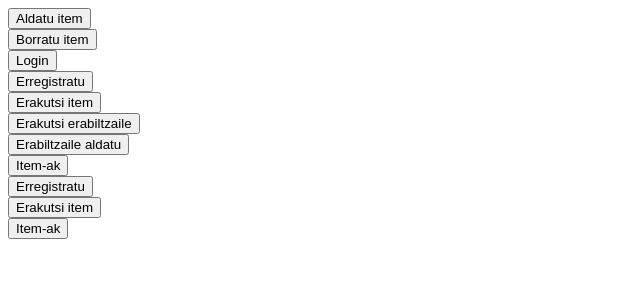
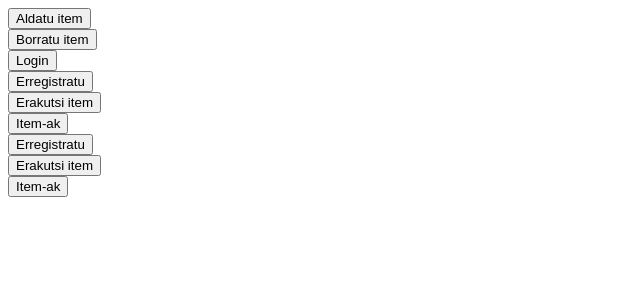
Before and after one commit to lagonzal42/segurProiektu, a PHP site: page / in a window 1280 px wide. Shown: the top 300 px of the page, without its empty margins (0-640 px from the left). Run offline with PHP 8.4, Linux system fonts and the light colour scheme.

Commit message:
Aldaketa bat deseginda zeregina betetzeko

```diff
--- a/app/index.html
+++ b/app/index.html
@@ -25,22 +25,10 @@
         <button type="button">Erakutsi item</button>
     </a>
     <br>
-    <a href="show_user">
-        <button type="button">Erakutsi erabiltzaile</button>
-    </a>
-    <br>
-    <a href="modify_user">
-        <button type="button">Erabiltzaile aldatu</button>
-    </a>
-    <br>
     <a href="items">
         <button type="button">Item-ak</button>
     </a>
     <br>
-
-
-
-
     <a href="register">
         <button type="button">Erregistratu</button>
     </a>
--- a/app/php/items/index.php
+++ b/app/php/items/index.php
@@ -41,8 +41,6 @@ $result = $conn->query($sql);
                 <tr>
                     <td><?= htmlspecialchars($row['Izena']) ?></td>
                     <td><?= htmlspecialchars($row['Jatorria']) ?></td>
-                    <td><?= htmlspecialchars($row['Kolorea']) ?></td>
-                    <td><?= htmlspecialchars($row['Egozketa_denb_min']) ?></td>
                 </tr>
             <?php endwhile; ?>
         <?php else: ?>
```
